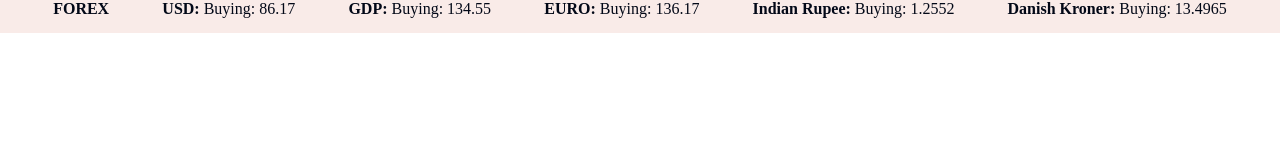
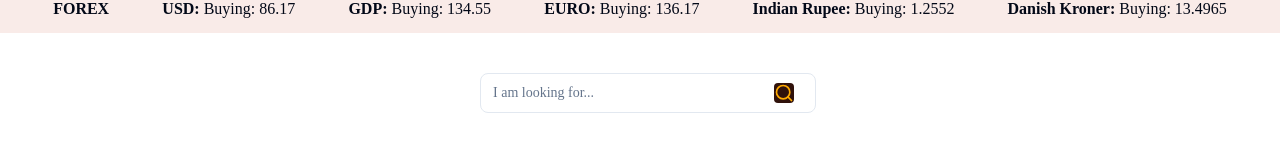
Before and after one commit to kengeene/nbk-react-app, a React (Vite) app: page / in a window 1280 px wide. Shown: the part 1416-1566 px from the top of the page. Before the commit the page ends 1449 px from the top, so only its background shows below. Built offline with nearby package versions, Linux system fonts and the light colour scheme; a web font is replaced by a local one.

Commit message:
refactor: add search bar

```diff
--- a/src/App.tsx
+++ b/src/App.tsx
@@ -3,6 +3,7 @@
 import PersonalSolutions from "@/components/personal-solutions";
 import CorporateSolutions from "@/components/corporate-solutions";
 import ForexBar from "@/components/forex-bar";
+import SearchBar from "@/components/search-bar";
 
 function App() {
   return (
@@ -20,6 +21,9 @@
       <div className="flex flex-row justify-evenly py-3 bg-[#F9EBE8]">
         <ForexBar />
       </div>
+      <div className="flex justify-center my-10">
+        <SearchBar />
+      </div>
     </div>
   );
 }
--- /dev/null
+++ b/src/components/search-bar.tsx
@@ -0,0 +1,15 @@
+import { Search } from "lucide-react";
+import { Input } from "@/components/shared/input";
+
+export default function SearchBar() {
+  return (
+    <div className="w-1/4 relative flex-1 md:grow-0">
+      <Input
+        type="search"
+        placeholder="I am looking for..."
+        className="w-full rounded-lg bg-background md:w-[200px] lg:w-[336px]"
+      />
+      <Search className="absolute right-1.5 top-2.5 h-5 w-5 bg-[#30120B] text-[#FFAA00] rounded-sm" />
+    </div>
+  );
+}
--- /dev/null
+++ b/src/components/shared/input.tsx
@@ -0,0 +1,25 @@
+import * as React from "react"
+
+import { cn } from "@/lib/utils"
+
+export interface InputProps
+  extends React.InputHTMLAttributes<HTMLInputElement> {}
+
+const Input = React.forwardRef<HTMLInputElement, InputProps>(
+  ({ className, type, ...props }, ref) => {
+    return (
+      <input
+        type={type}
+        className={cn(
+          "flex h-10 w-full rounded-md border border-input bg-background px-3 py-2 text-sm ring-offset-background file:border-0 file:bg-transparent file:text-sm file:font-medium placeholder:text-muted-foreground focus-visible:outline-none focus-visible:ring-2 focus-visible:ring-ring focus-visible:ring-offset-2 disabled:cursor-not-allowed disabled:opacity-50",
+          className
+        )}
+        ref={ref}
+        {...props}
+      />
+    )
+  }
+)
+Input.displayName = "Input"
+
+export { Input }
```
